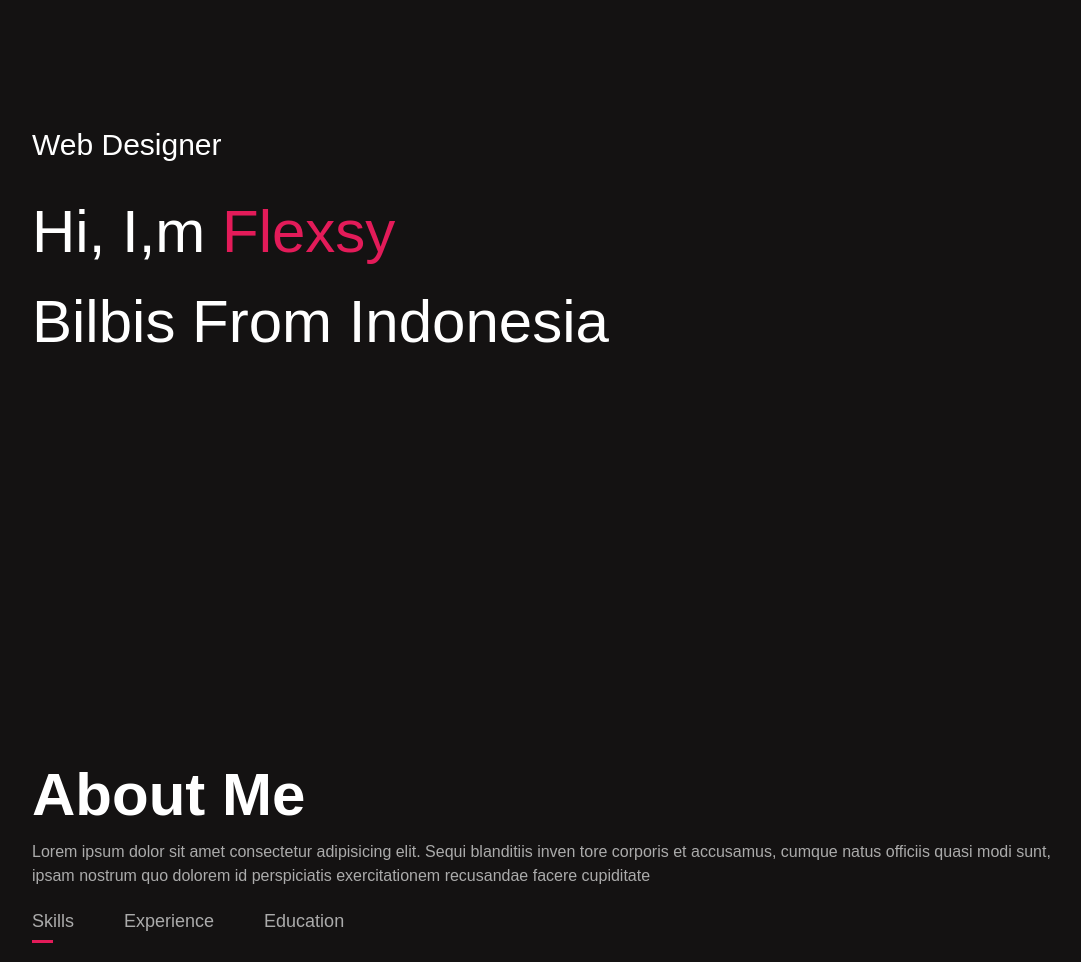
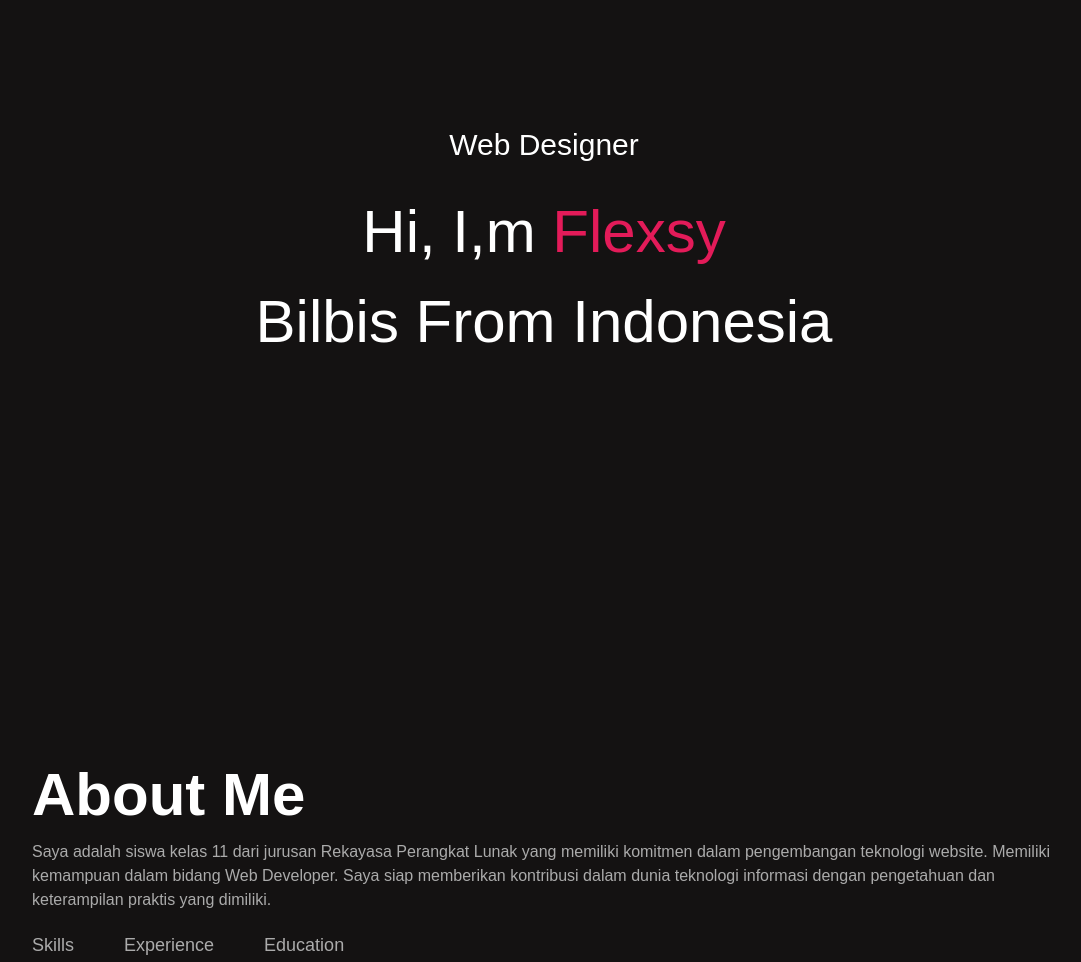
Before and after one commit to bhilbis/porto, a website: page index.html in a window 1280 px wide. Shown: the part 140-1102 px from the top of the page, without its empty margins (96-1177 px from the left). Drawn offline with nearby package versions, Linux system fonts and the light colour scheme.

Commit message:
update header

```diff
--- a/css/style.css
+++ b/css/style.css
@@ -18,12 +18,16 @@ body {
 }
 
 #header {
-    width: 100%;
-    height: 100vh;
+    justify-content: center;
+    align-items: center;
+    text-align: center;
+    width: 90%;
+    height: 70vh;
 }
 .container {
-    padding: 10px 10%;
+    padding: 5px 5%;
 }
+
 nav {
     display: flex;
     align-items: center;
@@ -60,7 +64,7 @@ nav ul li a:hover::after {
 }
 
 .header-text {
-    margin-top: 20%;
+    margin-top: 15%;
     font-size: 30px;
 }
 
--- a/index.html
+++ b/index.html
@@ -3,7 +3,7 @@
   <head>
     <meta charset="UTF-8" />
     <meta name="viewport" content="width=device-width, initial-scale=1.0" />
-    <title>Portfolio S</title>
+    <title>Portfolio</title>
     <link rel="stylesheet" href="css/style.css" />
     <link
       rel="stylesheet"
@@ -20,7 +20,6 @@
             <li><a href="#">Home</a></li>
             <li><a href="#about">About</a></li>
             <li><a href="#services">Services</a></li>
-            <!-- <li><a href="#portfolio">Portfolio</a></li> -->
             <li><a href="#contact">Contact</a></li>
             <i class="fa-solid fa-xmark" onclick="closemenu()"></i>
           </ul>
@@ -39,10 +38,7 @@
           <div class="about">
             <h1 class="sub-title">About Me</h1>
             <p>
-              Lorem ipsum dolor sit amet consectetur adipisicing elit. Sequi
-              blanditiis inven tore corporis et accusamus, cumque natus officiis
-              quasi modi sunt, ipsam nostrum quo dolorem id perspiciatis
-              exercitationem recusandae facere cupiditate
+              Saya adalah siswa kelas 11 dari jurusan Rekayasa Perangkat Lunak yang memiliki komitmen dalam pengembangan teknologi website. Memiliki kemampuan dalam bidang Web Developer. Saya siap memberikan kontribusi dalam dunia teknologi informasi dengan pengetahuan dan keterampilan praktis yang dimiliki.
             </p>
 
             <div class="tab-titles">
```
